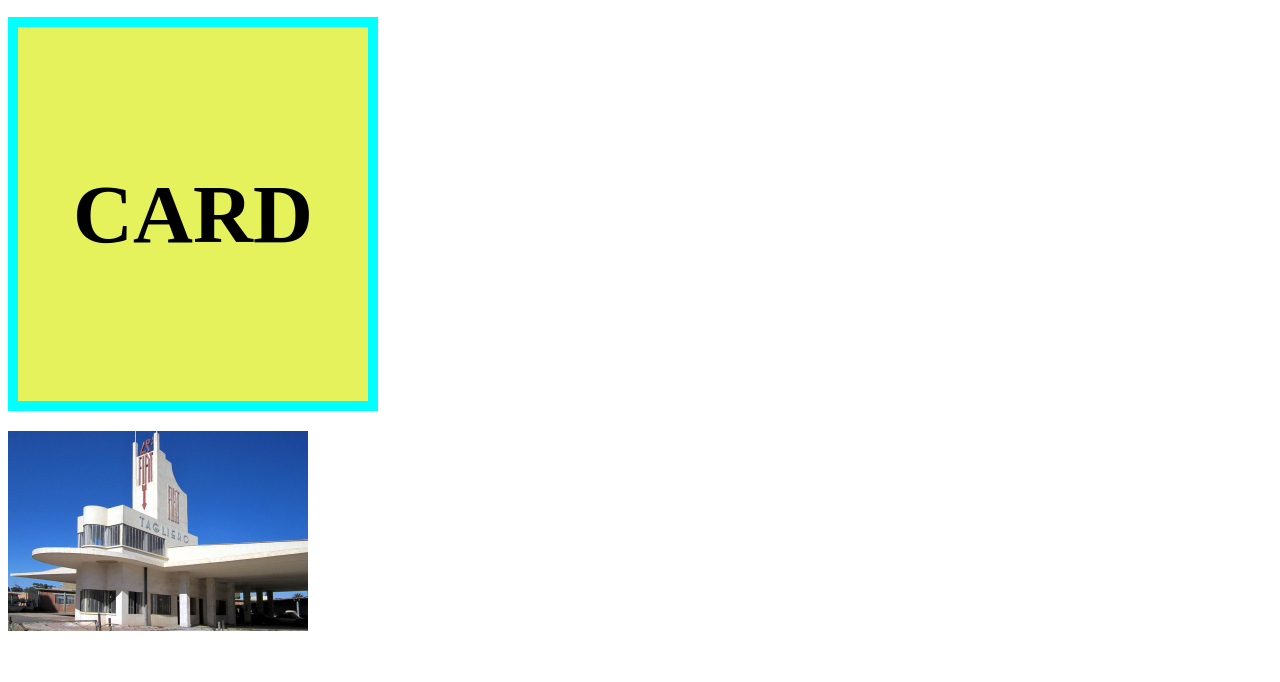
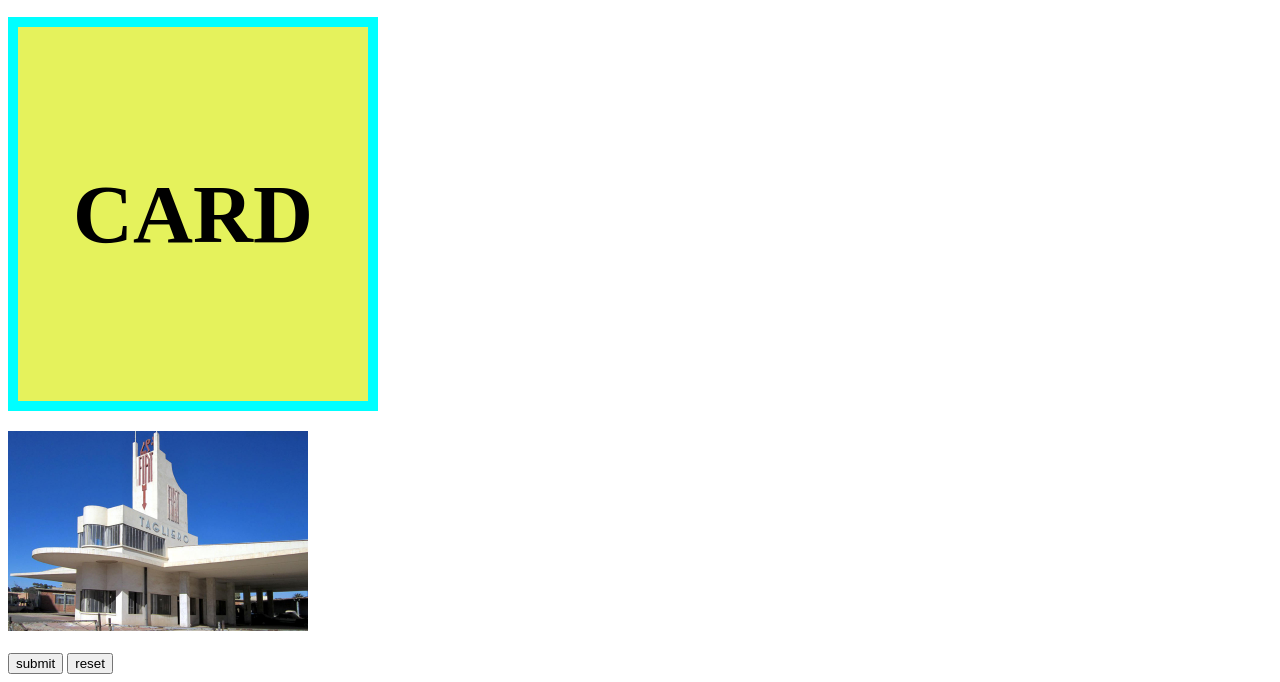
Before and after one commit to amanuelghe84/myWebProject, a plain HTML site: page index.html in a window 1280 px wide. Shown: the part 249-931 px from the top of the page. Before the commit the page ends 892 px from the top, so only its background shows below. Drawn offline with Linux system fonts and the light colour scheme.

Commit message:
add new change

```diff
--- a/index.html
+++ b/index.html
@@ -1,5 +1,6 @@
 <!DOCTYPE html>
 <html lang="en">
+
 <head>
     <meta charset="UTF-8">
     <meta name="viewport" content="width=device-width, initial-scale=1.0">
@@ -8,22 +9,31 @@
     <link rel="stylesheet" href="css/index.css">
 
 </head>
+
 <body>
 
     <div>
         <h3> Lorem Ipsum</h3>
 
         <p>Lorem ipsum dolor sit amet consectetur adipisicing elit.
-             Rerum dignissimos ab, blanditiis laboriosam explicabo
-             obcaecati minima aperiam ratione vero saepe veniam
-             facilis esse? Autem, magni fugiat perspiciatis iusto eos quis?
-         </p>
+            Rerum dignissimos ab, blanditiis laboriosam explicabo
+            obcaecati minima aperiam ratione vero saepe veniam
+            facilis esse? Autem, magni fugiat perspiciatis iusto eos quis?
+        </p>
         <div id="myBox">CARD</div>
         <div class="hisBox">
             <h5>CARD</h5>
+
+
         </div>
-<img src="images/asmara_pic.png" alt="asmara" height="200" width="300">
+        <img src="images/asmara_pic.png" alt="asmara" height="200" width="300">
+        <br />
+        <br />
 
+
+        <input type="submit" name="submit" value="submit" />
+        <input type="reset" name="reset" value="reset" />
     </div>
 </body>
+
 </html>
```
